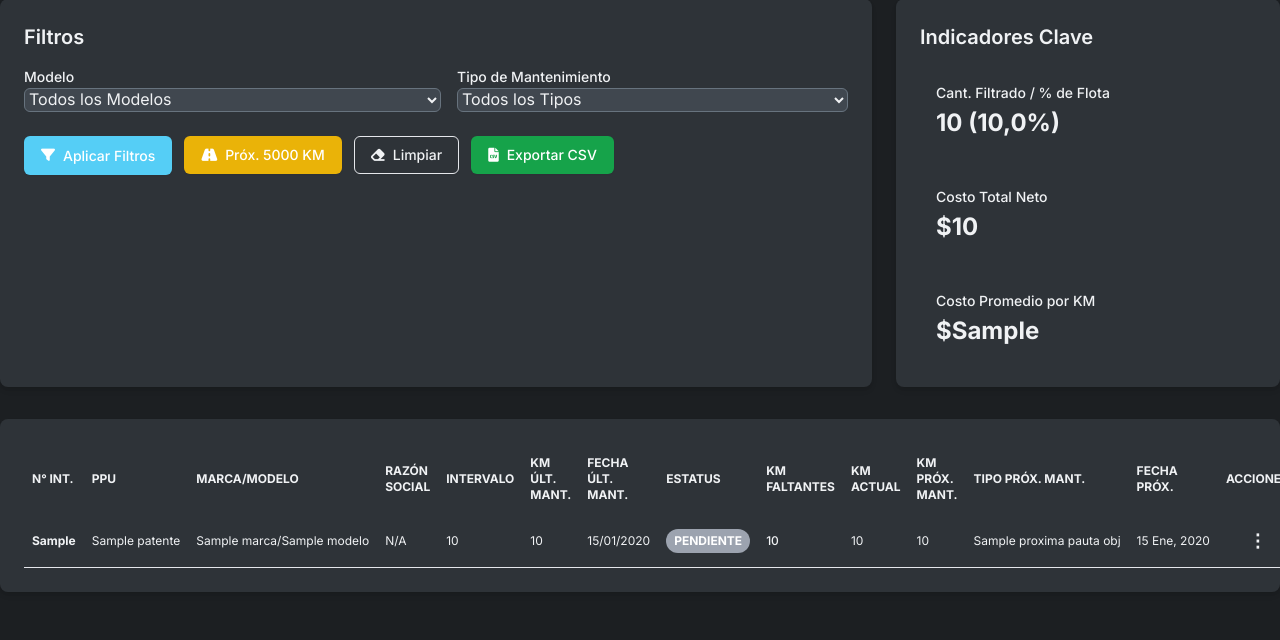
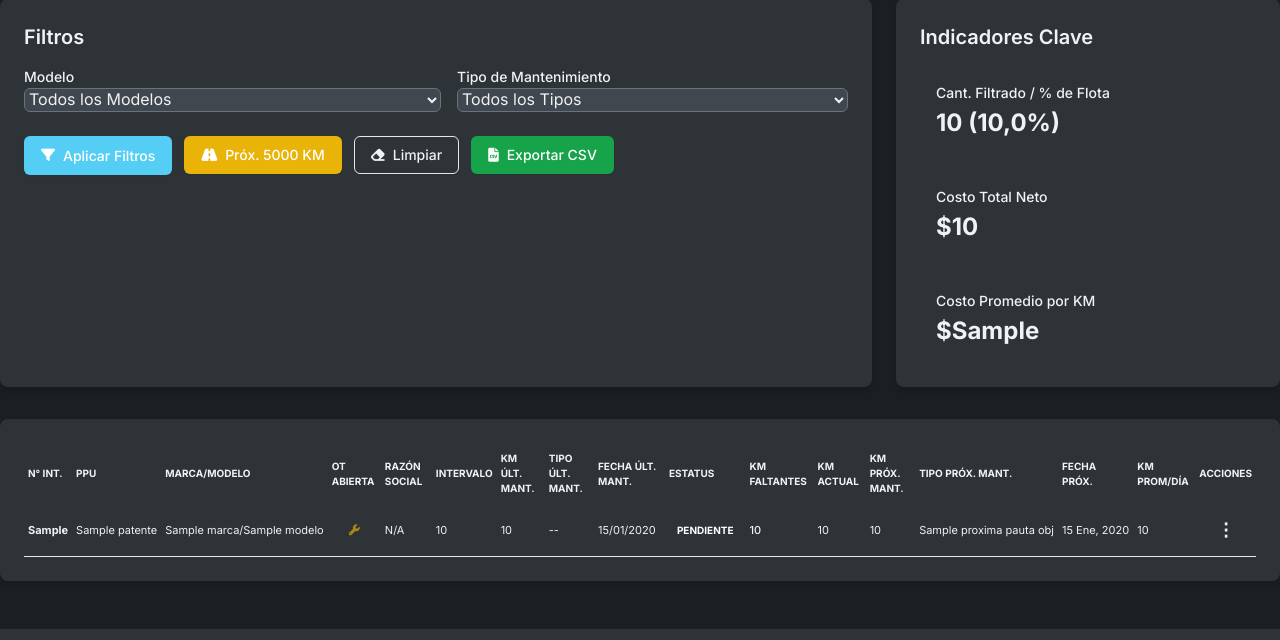
Before and after one commit to RicardoKrm/gaval2, a Django app: template templates/flota/dashboard.html in a window 1280 px wide. Shown: the part 181-821 px from the top of the page. Run offline with Django 5.2, Linux system fonts and the light colour scheme; tables that the repository leaves empty hold one stand-in row (values such as "Sample post"); the template is opened without the code that fills it: values that come from a table or form of the project are taken from there, most other values are stand-ins (such as "Sample title", 1, 10 or a date in 2020); some libraries are stand-ins or nearby versions.

Commit message:
Refactor: Corregir UI del navbar y estandarizar plantillas
- Solucionar bug en `base.html` donde los menús desplegables del navbar no se cerraban al hacer clic en un enlace.
- Restaurar columnas de datos faltantes en la tabla del dashboard (`dashboard.html`) para asegurar que toda la información de la vista se renderice.
- Refactorizar `reportes_dashboard.html` y `pizarra_programacion.html` para eliminar CSS redundante y aplicar los estilos de la guía visual del proyecto, mejorando la consistencia.

Estos cambios mejoran la usabilidad y la coherencia visual de la aplicación.

```diff
--- a/templates/flota/dashboard.html
+++ b/templates/flota/dashboard.html
@@ -58,49 +58,62 @@
 
     <!-- Tabla de Mantenimiento -->
     <div class="card-style overflow-x-auto">
-        <table class="w-full text-xs text-left text-text-secondary" id="pizarraMantenimientoTable">
-            <thead class="text-xs text-text-secondary uppercase bg-bg-secondary">
+        <table class="w-full text-[11px] text-left text-text-secondary" id="pizarraMantenimientoTable">
+            <thead class="text-[10px] text-text-secondary uppercase bg-bg-secondary">
                 <tr>
-                    <th class="px-2 py-3">N° Int.</th>
-                    <th class="px-2 py-3">PPU</th>
-                    <th class="px-2 py-3">Marca/Modelo</th>
-                    <th class="px-2 py-3">Razón Social</th>
-                    <th class="px-2 py-3">Intervalo</th>
-                    <th class="px-2 py-3">KM Últ. Mant.</th>
-                    <th class="px-2 py-3">Fecha Últ. Mant.</th>
-                    <th class="px-2 py-3">Estatus</th>
-                    <th class="px-2 py-3">KM Faltantes</th>
-                    <th class="px-2 py-3">KM Actual</th>
-                    <th class="px-2 py-3">KM Próx. Mant.</th>
-                    <th class="px-2 py-3">Tipo Próx. Mant.</th>
-                    <th class="px-2 py-3">Fecha Próx.</th>
-                    <th class="px-2 py-3 text-center">Acciones</th>
+                    <th class="px-1 py-2">N° Int.</th>
+                    <th class="px-1 py-2">PPU</th>
+                    <th class="px-1 py-2">Marca/Modelo</th>
+                    <th class="px-1 py-2">OT Abierta</th>
+                    <th class="px-1 py-2">Razón Social</th>
+                    <th class="px-1 py-2">Intervalo</th>
+                    <th class="px-1 py-2">KM Últ. Mant.</th>
+                    <th class="px-1 py-2">Tipo Últ. Mant.</th>
+                    <th class="px-1 py-2">Fecha Últ. Mant.</th>
+                    <th class="px-1 py-2">Estatus</th>
+                    <th class="px-1 py-2">KM Faltantes</th>
+                    <th class="px-1 py-2">KM Actual</th>
+                    <th class="px-1 py-2">KM Próx. Mant.</th>
+                    <th class="px-1 py-2">Tipo Próx. Mant.</th>
+                    <th class="px-1 py-2">Fecha Próx.</th>
+                    <th class="px-1 py-2">KM Prom/Día</th>
+                    <th class="px-1 py-2 text-center">Acciones</th>
                 </tr>
             </thead>
             <tbody>
                 {% for item in data_flota %}
                 <tr class="bg-card-base-bg border-b border-input-border hover:bg-bg-secondary">
-                    <td class="px-2 py-3 font-bold text-text-primary whitespace-nowrap">{{ item.vehiculo.numero_interno }}</td>
-                    <td class="px-2 py-3 whitespace-nowrap">{{ item.vehiculo.patente|default:"N/A" }}</td>
-                    <td class="px-2 py-3 whitespace-nowrap">{{ item.vehiculo.modelo.marca|default:"" }}/{{ item.vehiculo.modelo.nombre|default:"N/A" }}</td>
-                    <td class="px-2 py-3 whitespace-nowrap">{{ item.vehiculo.razon_social|default:"N/A" }}</td>
-                    <td class="px-2 py-3">{{ item.intervalo_km|floatformat:"0"|default:"--" }}</td>
-                    <td class="px-2 py-3">{{ item.km_ultimo_mant|floatformat:"0"|default:"--" }}</td>
-                    <td class="px-2 py-3 whitespace-nowrap">{{ item.fecha_ultimo_mant|date:"d/m/Y"|default:"--" }}</td>
-                    <td class="px-2 py-3">
-                        <span class="inline-block px-2 py-1 text-xs font-bold text-white rounded-full text-center min-w-[70px]
-                            {% if item.estado == 'NORMAL' %}bg-green-600{% elif item.estado == 'PROXIMO' %}bg-yellow-500{% elif item.estado == 'VENCIDO' %}bg-red-600{% else %}bg-gray-400{% endif %}">
+                    <td class="px-1 py-2 font-bold text-text-primary whitespace-nowrap">{{ item.vehiculo.numero_interno }}</td>
+                    <td class="px-1 py-2 whitespace-nowrap">{{ item.vehiculo.patente|default:"N/A" }}</td>
+                    <td class="px-1 py-2 whitespace-nowrap">{{ item.vehiculo.modelo.marca|default:"" }}/{{ item.vehiculo.modelo.nombre|default:"N/A" }}</td>
+                    <td class="px-1 py-2 whitespace-nowrap text-center">
+                        {% if item.ot_abierta %}
+                            <a href="{% url 'ot_detail' item.ot_abierta.pk %}" class="text-accent hover:underline" title="Ver OT {{ item.ot_abierta.folio }}">
+                                <i class="fas fa-wrench animate-pulse text-yellow-500"></i>
+                            </a>
+                        {% else %}
+                            <span class="text-text-secondary">-</span>
+                        {% endif %}
+                    </td>
+                    <td class="px-1 py-2 whitespace-nowrap">{{ item.vehiculo.razon_social|default:"N/A" }}</td>
+                    <td class="px-1 py-2">{{ item.intervalo_km|floatformat:"0"|default:"--" }}</td>
+                    <td class="px-1 py-2">{{ item.km_ultimo_mant|floatformat:"0"|default:"--" }}</td>
+                    <td class="px-1 py-2 whitespace-nowrap">{{ item.tipo_ultimo_mant|default:"--" }}</td>
+                    <td class="px-1 py-2 whitespace-nowrap">{{ item.fecha_ultimo_mant|date:"d/m/Y"|default:"--" }}</td>
+                    <td class="px-1 py-2">
+                        <span class="inline-block px-2 py-1 text-[10px] font-bold text-white rounded-full text-center min-w-[60px]">
                             {{ item.estado }}
                         </span>
                     </td>
-                    <td class="px-2 py-3 font-medium
+                    <td class="px-1 py-2 font-medium
                         {% if item.estado == 'PROXIMO' %}text-yellow-500{% elif item.estado == 'VENCIDO' %}text-red-500{% else %}text-text-primary{% endif %}">
                         {{ item.kms_faltantes|floatformat:"0"|default:"--" }}
                     </td>
-                    <td class="px-2 py-3">{{ item.vehiculo.kilometraje_actual|floatformat:"0" }}</td>
-                    <td class="px-2 py-3">{{ item.proximo_km|floatformat:"0"|default:"--" }}</td>
-                    <td class="px-2 py-3 whitespace-nowrap">{{ item.proxima_pauta_obj.nombre|default:"--" }}</td>
-                    <td class="px-2 py-3 whitespace-nowrap">{{ item.fecha_prox_mant|date:"d M, Y"|default:"N/A" }}</td>
+                    <td class="px-1 py-2">{{ item.vehiculo.kilometraje_actual|floatformat:"0" }}</td>
+                    <td class="px-1 py-2">{{ item.proximo_km|floatformat:"0"|default:"--" }}</td>
+                    <td class="px-1 py-2 whitespace-nowrap">{{ item.proxima_pauta_obj.nombre|default:"--" }}</td>
+                    <td class="px-1 py-2 whitespace-nowrap">{{ item.fecha_prox_mant|date:"d M, Y"|default:"N/A" }}</td>
+                    <td class="px-1 py-2">{{ item.km_prom_dia|floatformat:"0" }}</td>
                     <td class="px-2 py-3 relative text-center">
                         <button class="text-text-secondary hover:text-accent font-bold text-lg px-2" onclick="toggleMenu(event, 'menu-{{ item.vehiculo.pk }}')">⋮</button>
                         <div id="menu-{{ item.vehiculo.pk }}" class="action-menu hidden absolute right-0 bottom-full mb-2 w-48 bg-card-base-bg rounded-md shadow-lg z-50 border border-input-border text-left">
```
